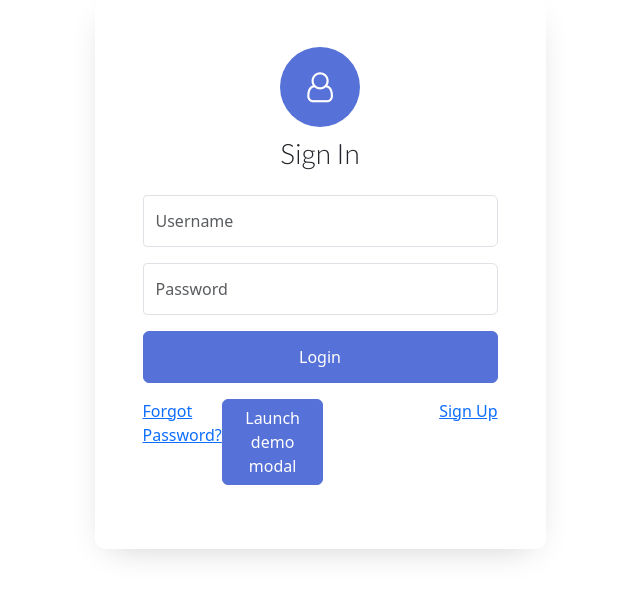
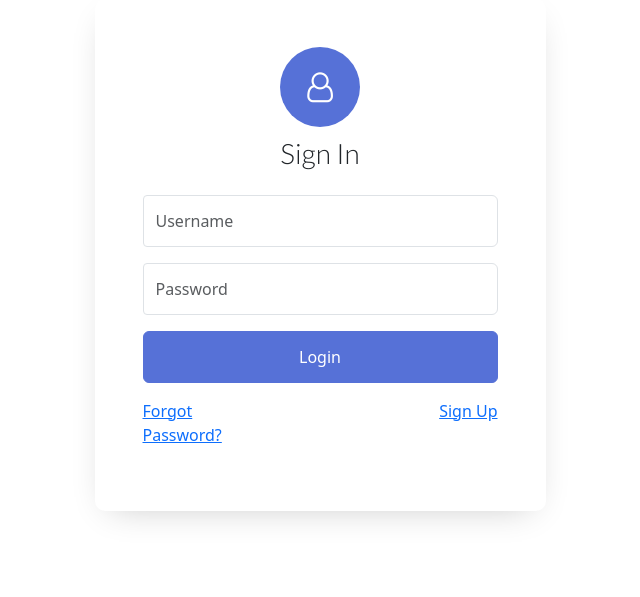
Before and after one commit to SADHKim/notice-alarm-server, a Flask app: page /profile/login in a window 1280 px wide. Shown: the part 49-646 px from the top of the page, without its empty margins (320-960 px from the left). Run offline with Flask 3, Linux system fonts and the light colour scheme; some libraries are stand-ins or nearby versions.

Commit message:
feat: close

```diff
--- a/app/templates/index.html
+++ b/app/templates/index.html
@@ -46,7 +46,7 @@
 										class="form-control btn btn-primary rounded submit px-3" style="color:#5671d7">Login</button>
 								</div>
 								<div class="form-group d-md-flex">
-									<a href="#find-password" type="button" data-toggle="modal" data-target="#exampleModal">
+									<a href="#find-password" type="button" data-bs-toggle="modal" data-bs-target="#exampleModal">
 										Forgot Password?
 									</a>
 
@@ -56,7 +56,7 @@
 											<div class="modal-content">
 												<div class="modal-header">
 													<h5 class="modal-title" id="exampleModalLabel">비밀번호 찾기</h5>
-													<button type="button" class="close" data-dismiss="modal" aria-label="Close">
+													<button type="button" class="close" data-bs-dismiss="modal" aria-label="Close">
 														<span aria-hidden="true">&times;</span>
 													</button>
 												</div>
@@ -64,7 +64,7 @@
 													사용자의 아이디와 등록한 이메일 주소를 입력해주세요.<br>
 													임의로 비밀번호를 설정해서 알려드립니다.<br><br>
 
-													<form onsubmit="find_password()" name="find-form">
+													<form name="find-form">
 														<div class="form-group">
 															<label for="username">Your ID</label>
 															<input type="text" class="form-control" id="username" name="id" placeholder="ID" required>
@@ -76,32 +76,8 @@
 													</form>
 												</div>
 												<div class="modal-footer">
-													<button type="button" class="btn btn-secondary" data-dismiss="modal">닫기</button>
-													<button type="submit" class="btn btn-primary" id="find-form-submit">비밀번호 찾기</button>
-												</div>
-											</div>
-										</div>
-									</div>
-
-									<!-- Button trigger modal -->
-									<button type="button" class="btn btn-primary" data-bs-toggle="modal" data-bs-target="#exampleModal">
-										Launch demo modal
-									</button>
-
-									<!-- Modal -->
-									<div class="modal fade" id="exampleModal" tabindex="-1" aria-labelledby="exampleModalLabel" aria-hidden="true">
-										<div class="modal-dialog">
-											<div class="modal-content">
-												<div class="modal-header">
-													<h1 class="modal-title fs-5" id="exampleModalLabel">Modal title</h1>
-													<button type="button" class="btn-close" data-bs-dismiss="modal" aria-label="Close"></button>
-												</div>
-												<div class="modal-body">
-													...
-												</div>
-												<div class="modal-footer">
-													<button type="button" class="btn btn-secondary" data-bs-dismiss="modal">Close</button>
-													<button type="button" class="btn btn-primary">Save changes</button>
+													<button type="button" class="btn btn-secondary" data-bs-dismiss="modal">닫기</button>
+													<button type="button" onclick="find_password()" class="btn btn-primary" id="find-form-submit">비밀번호 찾기</button>
 												</div>
 											</div>
 										</div>
```
